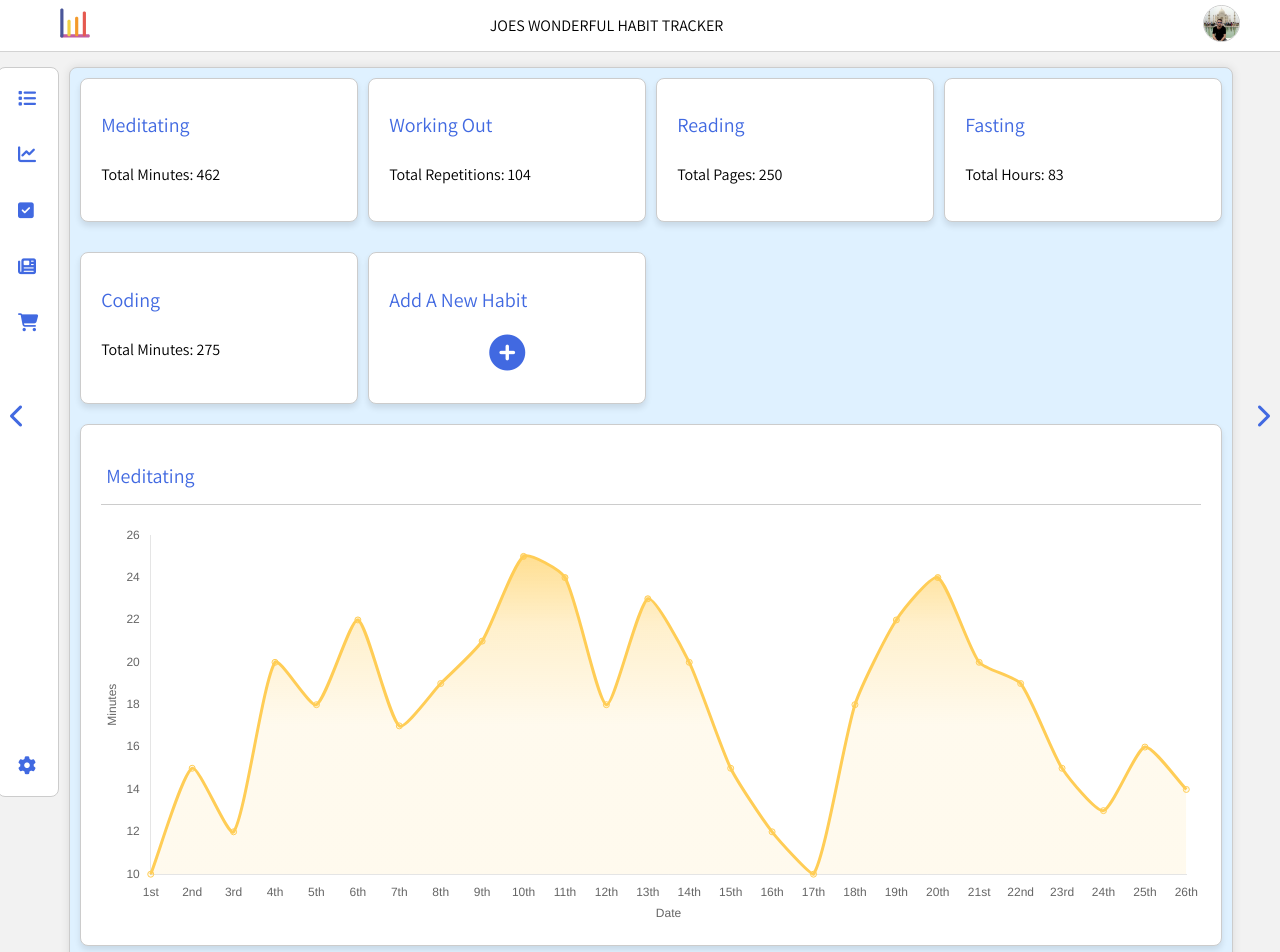
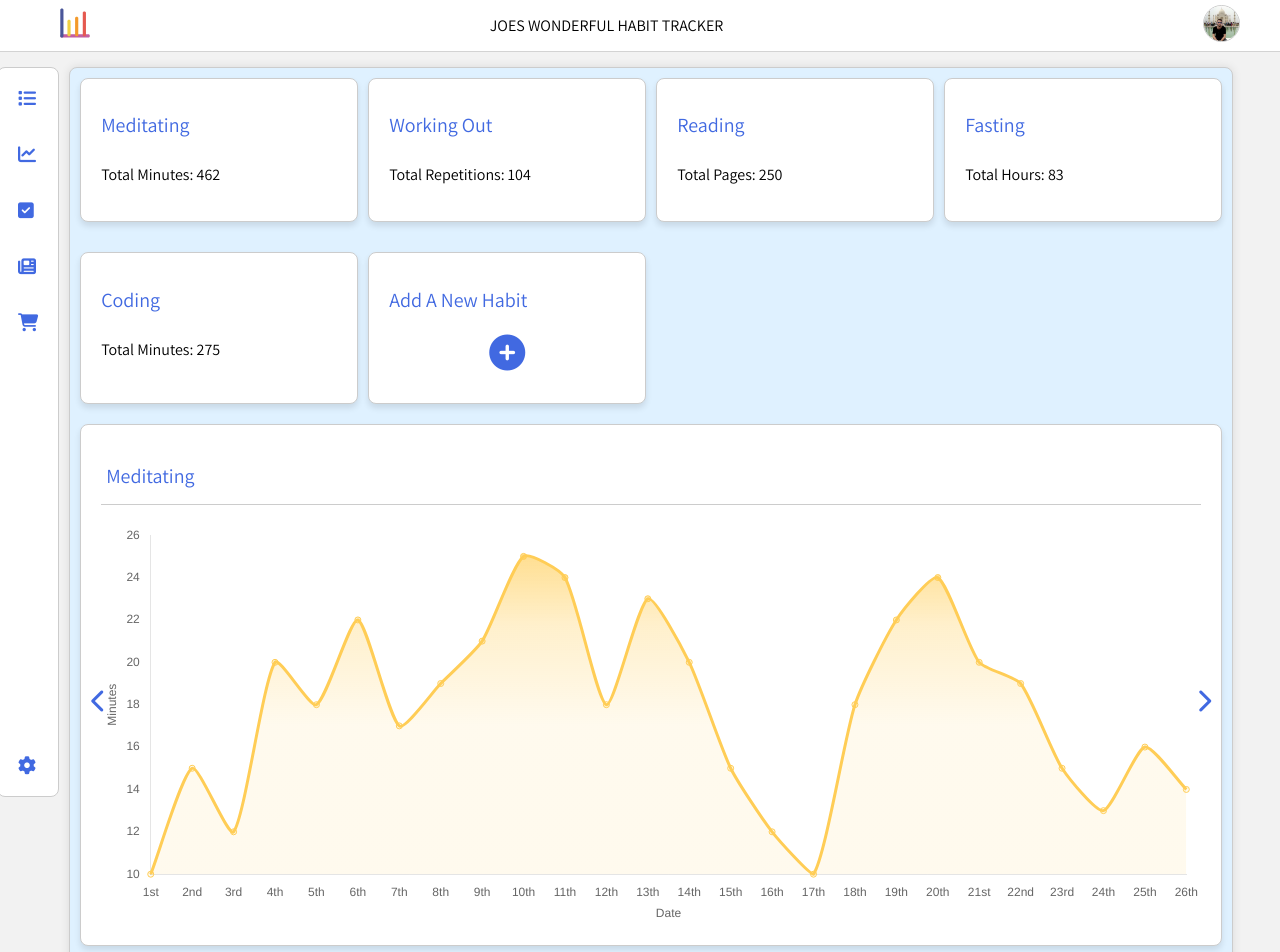
Before and after one commit to joseph-johnson27001/habits_tracker, a Vue app: page /#/habits in a window 1280 px wide. Shown: the top 952 px of the page. Built offline with nearby package versions, Linux system fonts and the light colour scheme.

Commit message:
Position relative fix

```diff
--- a/src/views/HabitsPage.vue
+++ b/src/views/HabitsPage.vue
@@ -221,6 +221,10 @@ h1 {
   color: #4169e1;
 }
 
+.card {
+  position: relative;
+}
+
 .habits-page {
   padding: 10px;
 }
```
